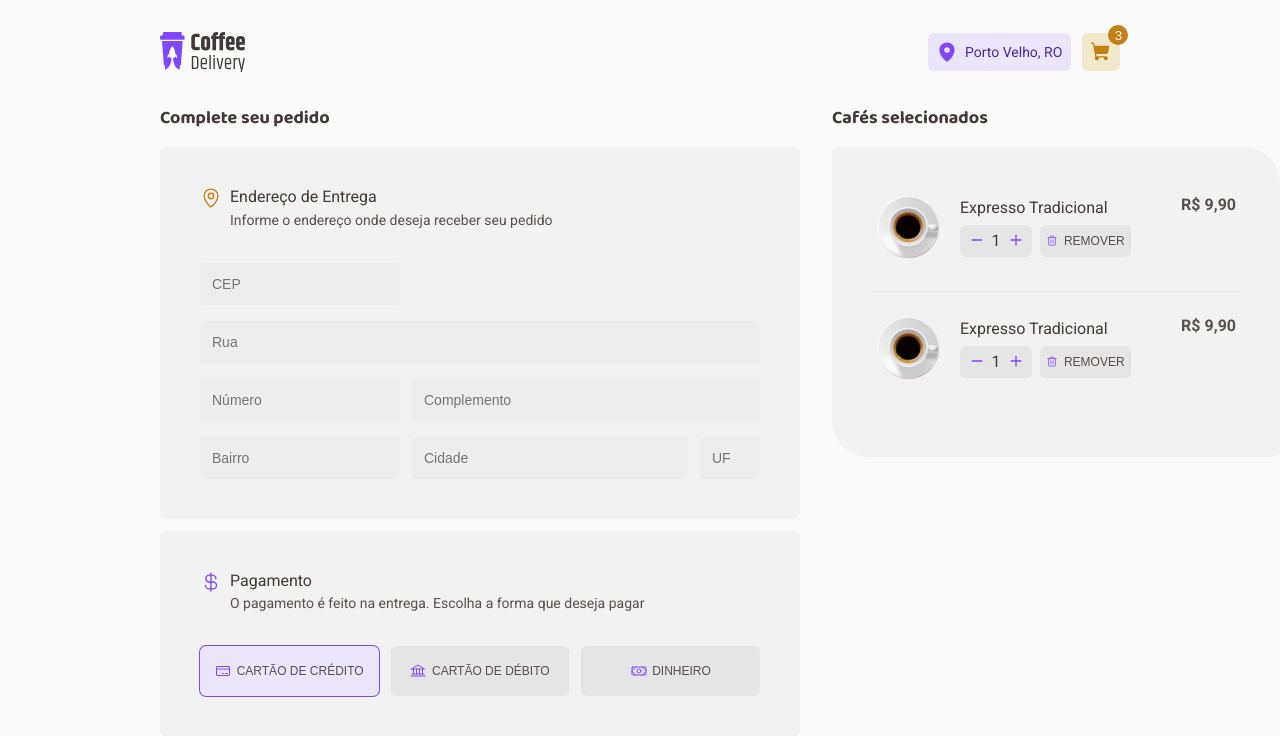
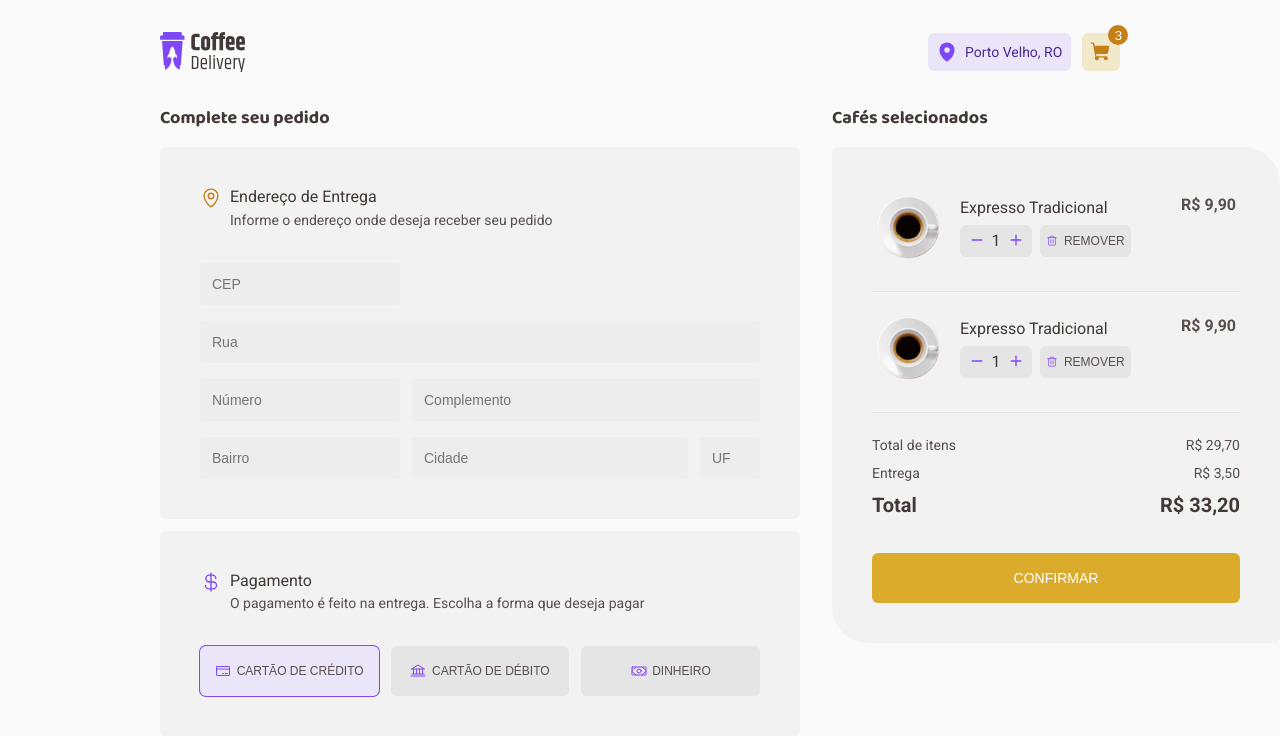
Before and after one commit to jrsoares/CoffeeDelivery, a React (Vite) app: page /checkout in a window 1280 px wide. Shown: the top 736 px of the page. Built offline with nearby package versions, Linux system fonts and the light colour scheme.

Commit message:
finished checkout page styling

```diff
--- a/src/pages/Checkout/index.tsx
+++ b/src/pages/Checkout/index.tsx
@@ -1,6 +1,7 @@
 import React from "react";
 import {
   Actions,
+  BtnConfirm,
   BtnPayment,
   BtnRemove,
   CartPayment,
@@ -123,7 +124,21 @@ export function Checkout() {
             </Info>
             <span>R$ 9,90</span>
           </CoffeeSelected>
-          <CartPayment></CartPayment>
+          <CartPayment>
+            <div>
+              <span>Total de itens</span>
+              <span>R$ 29,70</span>
+            </div>
+            <div>
+              <span>Entrega</span>
+              <span>R$ 3,50</span>
+            </div>
+            <div className="total">
+              <span>Total</span>
+              <span>R$ 33,20</span>
+            </div>
+            <BtnConfirm>Confirmar</BtnConfirm>
+          </CartPayment>
         </CoffeeCardContainer>
       </div>
     </Container>
--- a/src/pages/Checkout/styles.ts
+++ b/src/pages/Checkout/styles.ts
@@ -137,7 +137,7 @@ const Button = styled.button`
   font-size: 0.75rem;
   font-weight: 400;
   border: 0;
-  width: 12rem;
+
   height: 3.125rem;
   border-radius: 6px;
   display: flex;
@@ -146,6 +146,11 @@ const Button = styled.button`
   justify-content: center;
   color: ${(props) => props.theme["base-text"]};
   background: ${(props) => props.theme["base-button"]};
+  transition: 0.2s;
+
+  &:hover {
+    background: ${(props) => props.theme["base--hover"]};
+  }
 `;
 
 export const WrapperPayment = styled.div`
@@ -155,6 +160,7 @@ export const WrapperPayment = styled.div`
 `;
 
 export const BtnPayment = styled(Button)`
+  width: 12rem;
   svg {
     font-size: 1rem;
     color: ${(props) => props.theme["brand-purple"]};
@@ -169,7 +175,7 @@ export const BtnPayment = styled(Button)`
 export const CoffeeCardContainer = styled.div`
   width: 28rem;
   padding: 2.5rem;
-  height: 19.375rem;
+
   background: ${(props) => props.theme["base-card"]};
   border-radius: 6px 36px;
 `;
@@ -253,10 +259,39 @@ export const BtnRemove = styled(Button)`
     color: ${(props) => props.theme["brand-purple"]};
     font-weight: 700;
   }
+`;
 
-  &:hover {
-    background-color: ${(props) => props.theme["base--hover"]};
+export const CartPayment = styled.div`
+  display: flex;
+  flex-direction: column;
+  gap: 0.75rem;
+  border-top: 1px solid ${(props) => props.theme["base-button"]};
+  padding-top: 1.5rem;
+
+  div {
+    display: flex;
+    align-items: center;
+    justify-content: space-between;
+    font-size: 0.875rem;
+    font-weight: 400;
+    color: ${(props) => props.theme["base-text"]};
+  }
+
+  .total {
+    font-weight: 700;
+    font-size: 1.25rem;
+    color: ${(props) => props.theme["base-subtitle"]};
   }
 `;
 
-export const CartPayment = styled.div``;
+export const BtnConfirm = styled(Button)`
+  background: ${(props) => props.theme["brand-yellow"]};
+  color: ${(props) => props.theme["base-white"]};
+  font-weight: 400;
+  font-size: 0.875rem;
+  margin-top: 1.5rem;
+
+  &:hover {
+    background: ${(props) => props.theme["brand-yellow-dark"]};
+  }
+`;
```
